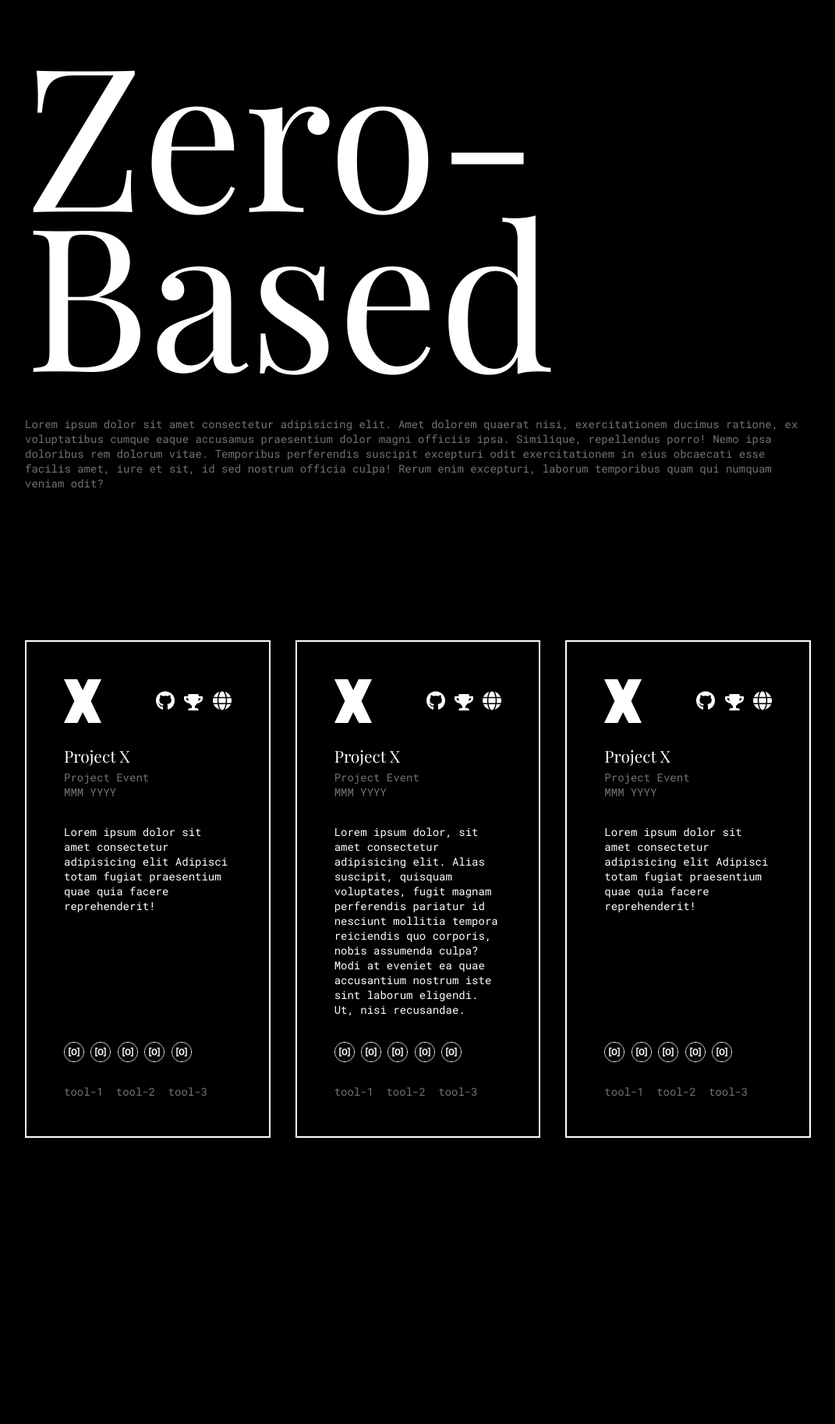
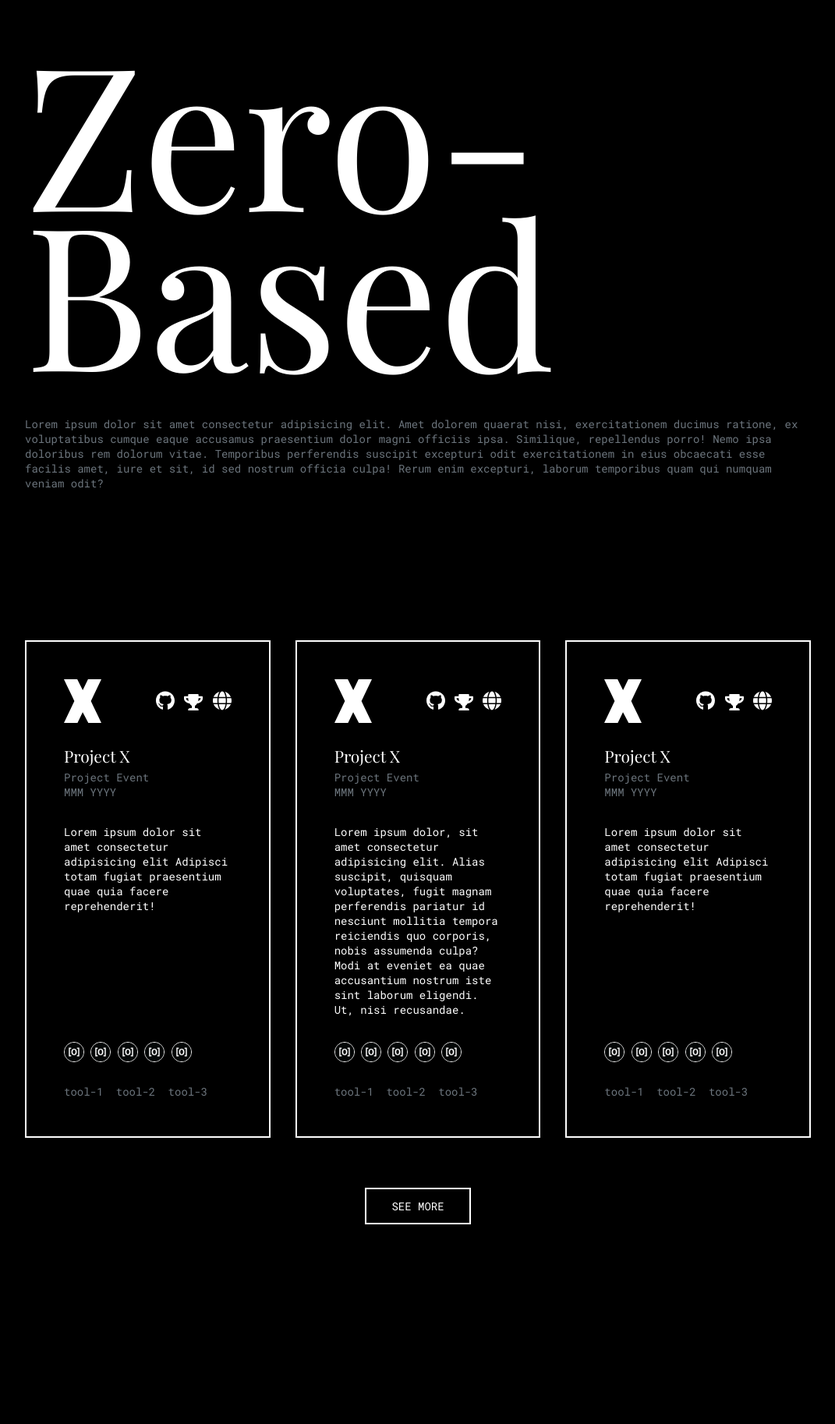
Before and after one commit to zero-based/zero-based.github.io, a Jekyll site: the page built from index.html, in a window 1280 px wide. Shown: the whole page at 78% size, without its empty margins (104-1175 px from the left). Built offline with Jekyll 4.4.1, drawn with Linux system fonts in a browser that asks for light colours; before the commit the page ends 1651 px from its top, so only the background shows below that.

Commit message:
Add "See More" Button

```diff
--- a/_sass/_main.scss
+++ b/_sass/_main.scss
@@ -9,9 +9,11 @@
 @import 'base/typography';
 @import 'base/scrollbars';
 
-@import 'layout/card-container';
+@import 'layout/cards-container';
 @import 'layout/header';
+@import 'layout/projects';
 
+@import 'components/button';
 @import 'components/project-card';
 
 // @import 'pages/...';
--- a/_sass/abstracts/_variables.scss
+++ b/_sass/abstracts/_variables.scss
@@ -1,3 +1,7 @@
 $black: #000;
 $white: #fff;
 $gray: #6c757d;
+
+$border-style: solid $white;
+$border-x1: 1.8px $border-style;
+$border-x2: 2.2px $border-style;
--- /dev/null
+++ b/_sass/components/_button.scss
@@ -0,0 +1,16 @@
+.Button {
+  border: $border-x2;
+  padding: 12px 32px;
+  margin: 16px;
+  cursor: pointer;
+  transition: background-color 0.4s;
+  text-transform: uppercase;
+  &:hover {
+    background-color: $white;
+    color: $black;
+  }
+
+  &--extraMargins {
+    margin: 64px;
+  }
+}
--- a/_sass/components/_project-card.scss
+++ b/_sass/components/_project-card.scss
@@ -1,7 +1,7 @@
 .ProjectCard {
   display: flex;
   flex-direction: column;
-  border: 2px solid $white;
+  border: $border-x2;
   padding: 48px;
 
   &-header {
@@ -35,7 +35,7 @@
   &-contributors img {
     width: 24px;
     border-radius: 50%;
-    border: 1.8px solid $white;
+    border: $border-x1;
   }
 
   &-tools {
--- /dev/null
+++ b/_sass/layout/_projects.scss
@@ -0,0 +1,5 @@
+.Projects {
+  display: flex;
+  flex-direction: column;
+  align-items: center;
+}
--- a/index.html
+++ b/index.html
@@ -6,8 +6,11 @@ layout: default
   <h4>Lorem ipsum dolor sit amet consectetur adipisicing elit. Amet dolorem quaerat nisi, exercitationem ducimus ratione, ex voluptatibus cumque eaque accusamus praesentium dolor magni officiis ipsa. Similique, repellendus porro! Nemo ipsa doloribus rem dolorum vitae. Temporibus perferendis suscipit excepturi odit exercitationem in eius obcaecati esse facilis amet, iure et sit, id sed nostrum officia culpa! Rerum enim excepturi, laborum temporibus quam qui numquam veniam odit?</h4>
 </section>
 
-<section class="CardsContainer">
+<section class="Projects">
+  <div class="CardsContainer">
   {% for project in site.data.projects %}
     {% include project-card.html %}
   {% endfor %}
+  </div>
+  <a class="Button Button--extraMargins">See more</a>
 </section>
```
Also changed, not shown: _sass/layout/_cards-container.scss (renamed from _sass/layout/_card-container.scss).
